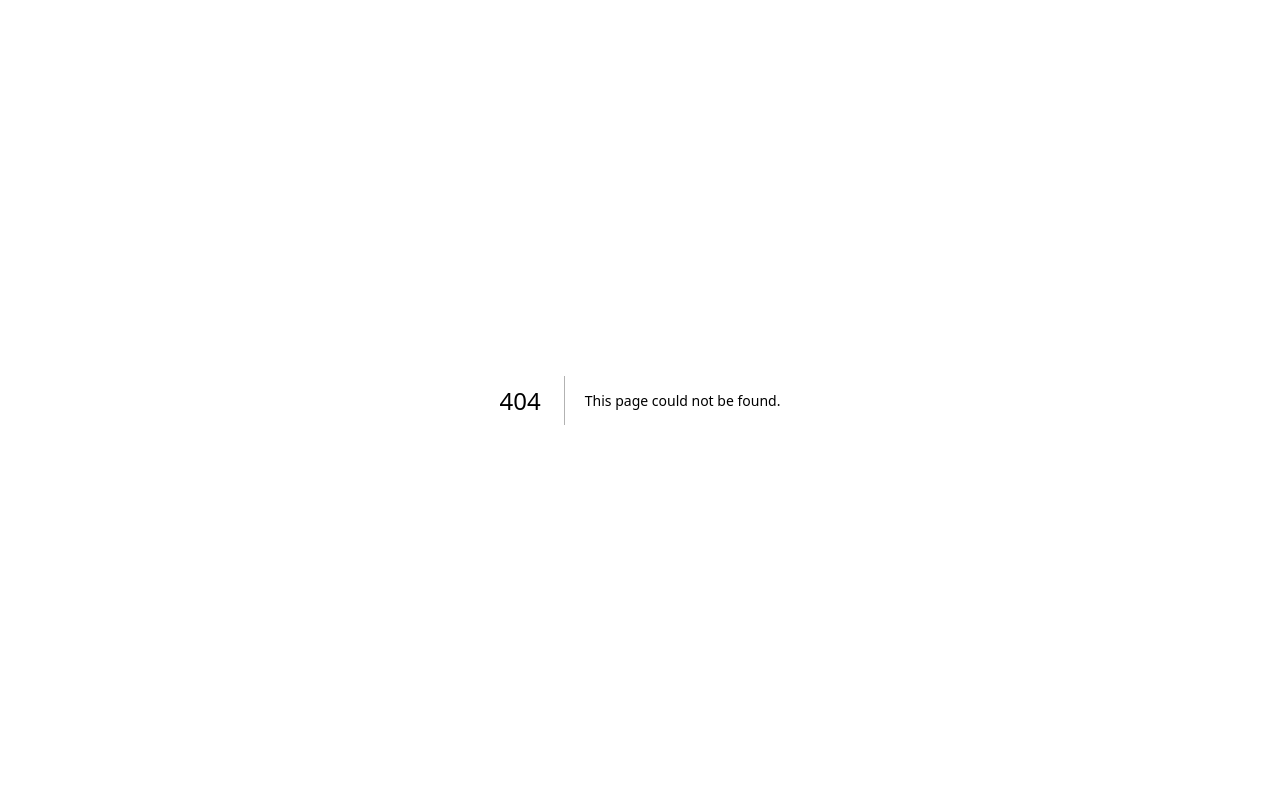
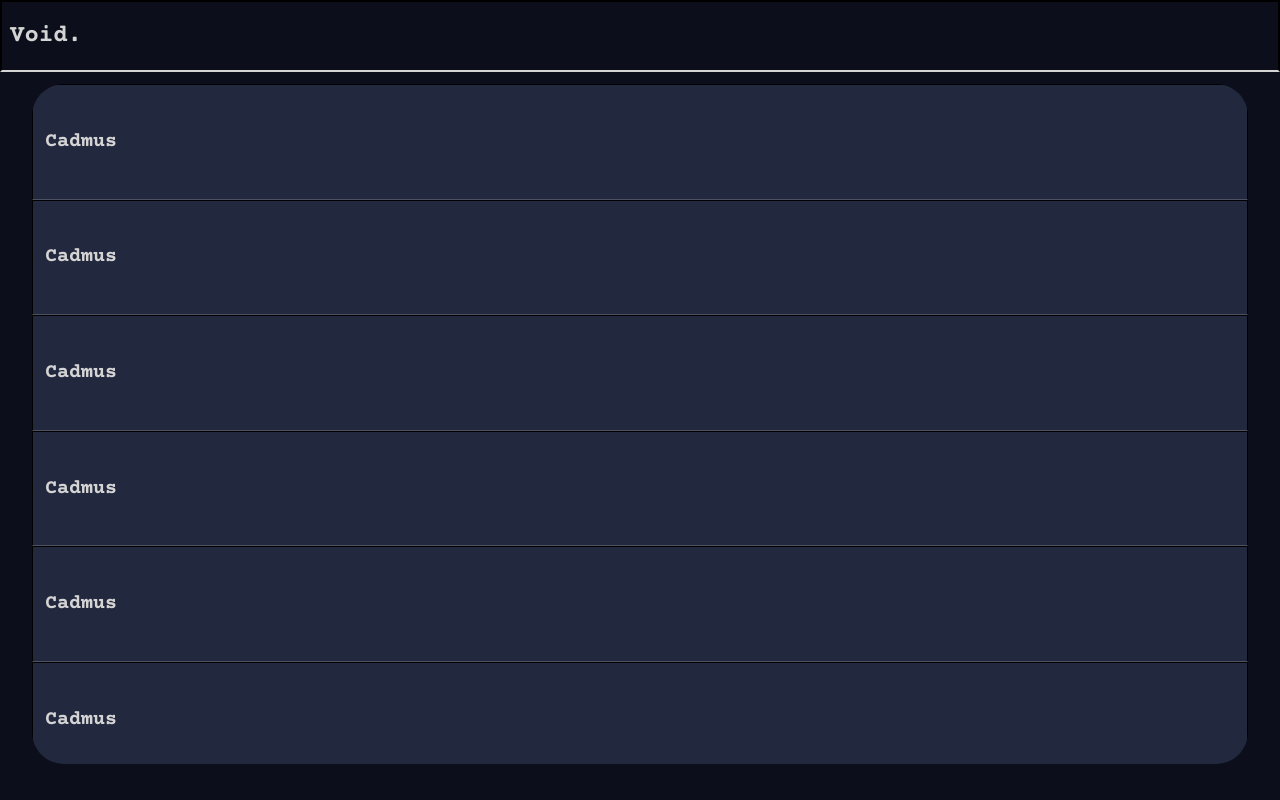
Before and after one commit to CadmusKei/void, a Next.js app: page /Chats in a window 1280 px wide. Before the commit this address had no page. Built offline with nearby package versions, Linux system fonts and the light colour scheme.

Commit message:
Refactor Text component to accept className prop and create initial structure for Home, ChatNav, ChatCard, and Profile components

```diff
--- /dev/null
+++ b/app/Chats/page.js
@@ -0,0 +1,33 @@
+
+import Title from "../Components/Title";
+import Text from "../Components/Text";
+import Input from "../Components/Input";
+import Password from "../Components/Password";
+import Button from "../Components/Button";
+import Link from "../Components/Link";
+import ChatNav from "../Components/ChatNav";
+import ChatCard from "../Components/ChatCard";
+
+export default function Home() {
+  return (
+
+    <div className="flex flex-col items-center w-full h-screen bg-[#0c0f1b]">
+        <ChatNav/>
+        <div className="flex flex-col items-center bg-red-500 w-[95%] h-[85%] rounded-4xl mt-3 overflow-scroll">
+          <ChatCard Voidling="Cadmus"/>
+          <ChatCard Voidling="Cadmus"/>
+          <ChatCard Voidling="Cadmus"/>
+          <ChatCard Voidling="Cadmus"/>
+          <ChatCard Voidling="Cadmus"/>
+          <ChatCard Voidling="Cadmus"/>
+          <ChatCard Voidling="Cadmus"/>
+          <ChatCard Voidling="Cadmus"/>
+          <ChatCard Voidling="Cadmus"/>
+          <ChatCard Voidling="Cadmus"/>
+
+
+        </div>
+    </div>
+
+  );
+}
--- /dev/null
+++ b/app/Components/ChatCard.js
@@ -0,0 +1,12 @@
+import Text from "./Text";
+
+export default function ChatCard({Voidling}) {
+  return (
+
+    <div className="flex items-center w-full min-h-[17%] bg-[#22283e] border
+    border-b-[#d3d3d33e] p-3 ">
+            <Text>{Voidling}</Text>
+    </div>
+
+  );
+}
--- /dev/null
+++ b/app/Components/ChatNav.js
@@ -0,0 +1,14 @@
+import Title from "./Title";
+
+
+export default function ChatNav() {
+  return (
+
+    <div className="flex items-center w-full h-[9%] bg-[#0c0f1b] border-2
+    border-b-neutral-300">
+            <Title className="p-2 text-2xl">Void.</Title>
+
+    </div>
+
+  );
+}
--- /dev/null
+++ b/app/Components/Profile.js
@@ -0,0 +1,12 @@
+
+
+export default function Profile(id) {
+  return (
+
+    <div className="flex items-center w-full h-30 bg-[#22283e] border
+    border-[#d3d3d33e] p-3 ">
+            <Text>{Voidling}</Text>
+    </div>
+
+  );
+}
--- a/app/Components/Text.js
+++ b/app/Components/Text.js
@@ -1,9 +1,9 @@
 
 
-function Text({children})
+function Text({children, className})
 {
     return(
-        <p className=" text-primary font-courier text-xl font-bold">{children}</p>
+        <p className={`${className} text-primary font-courier text-xl font-bold`}>{children}</p>
     );
 }
 
```
